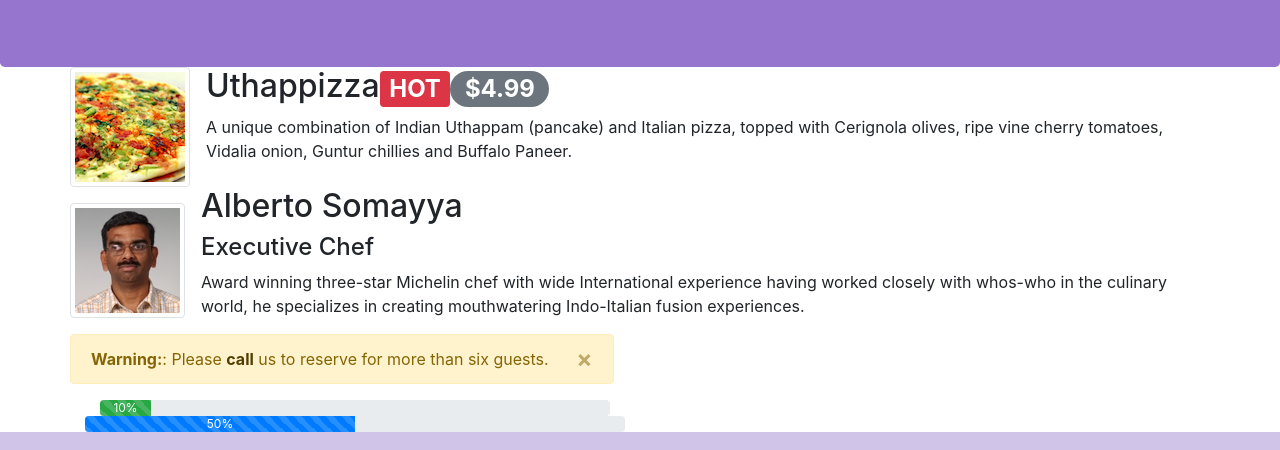
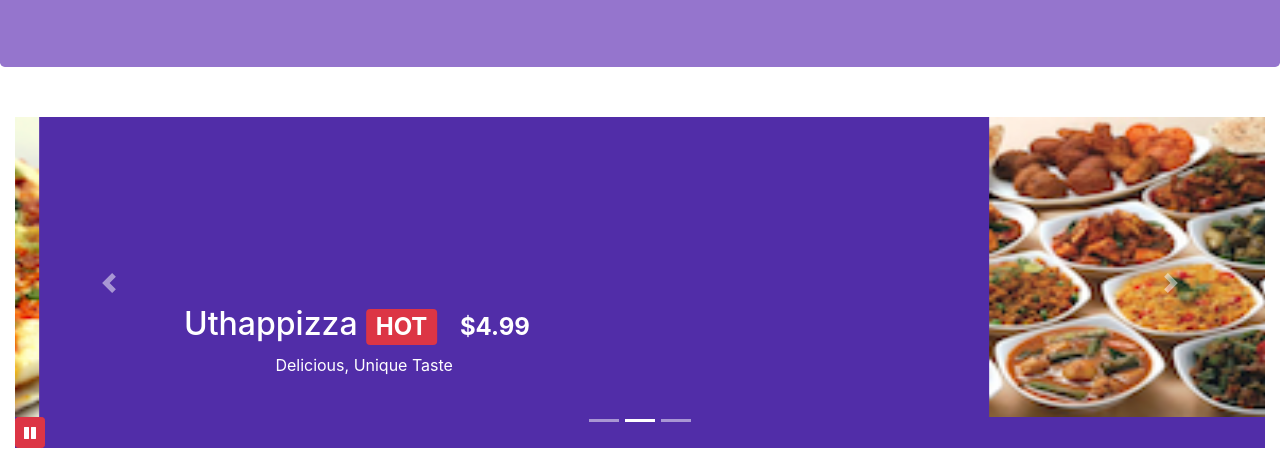
Before and after one commit to tammv/started_with_bootstrap_ex5, a website: page index.html in a window 1280 px wide. Shown: the part 310-760 px from the top of the page. Drawn offline with nearby package versions, Linux system fonts and the light colour scheme.

Commit message:
Carousel

```diff
--- a/index.html
+++ b/index.html
@@ -18,6 +18,7 @@
           <nav class="navbar navbar-dark navbar-expand-sm fixed-top">
             <div class="container">
               <a class="navbar-brand" href="#"><img src="img/logo.png" height="30" width="41" /></a>
+
               <ul class="navbar-nav mr-auto">
                 <li class="nav-item active">
                   <a class="nav-link" href="#"><span class="fa fa-home fa-lg"></span> Home</a>
@@ -29,7 +30,7 @@
                   <a class="nav-link" href="#"><span class="fa fa-list fa-lg"></span> Menu</a>
                 </li>
                 <li class="nav-item">
-                  <a class="nav-link" href="./contactus.html"><span class="fa fa-address-card fa-lg"></span> Contact</a>
+                  <a class="nav-link" href="/contactus.html"><span class="fa fa-address-card fa-lg"></span> Contact</a>
                 </li>
                 <li>
                   <span class="navbar-text">
@@ -39,9 +40,11 @@
               </ul>
             </div>
           </nav>
+
           <button class="navbar-toggler" type="button" data-toggle="collapse" data-target="#Navbar">
             <span class="navbar-toggler-icon"> = </span>
           </button>
+
           <div class="collapse navbar-collapse" id="Navbar">
             <ul class="navbar-nav mr-auto">
               <li class="nav-item active"><a class="nav-link" href="#">Home</a></li>
@@ -56,33 +59,118 @@
           <div class="col-12 col-sm align-self-center">
             <img src="img/logo.png" class="img-fluid" />
           </div>
+
           <div class="col-12 col-sm-6">
             <a
               role="button"
               class="btn btn-block nav-link btn-warning"
               data-toggle="tooltip"
               data-html="true"
-              title="Or Call us at  <br><strong>+852 12345678</strong>"
+              title="Or Call us at  <br> <strong> +852 12345678 </strong>"
               data-placement="bottom"
               href="#reserveform"
               >Reserve Table</a
             >
           </div>
+
           <div class="col-12 col-sm-6">...</div>
         </div>
       </div>
     </header>
     <!-- Section  -->
     <section>
+      <div class="row row-content">
+        <div class="col">
+          <div id="mycarousel" class="carousel slide" data-ride="carousel">
+            <div class="carousel-inner" role="listbox">
+              <div class="carousel-item active">
+                <img class="d-block img-fluid" src="img/uthappizza.png" alt="Uthappizza" />
+                <div class="carousel-caption d-none d-md-block">
+                  <h2>
+                    Uthappizza
+                    <span class="badge badge-danger">HOT</span>
+                    <span class="badge badge-pill badge-default">$4.99</span>
+                  </h2>
+                  Delicious, Unique Taste
+                </div>
+              </div>
+
+              <div class="carousel-item">
+                <img
+                  class="d-block img-fluid"
+                  src="img/buffet.png"
+                  alt="Uthappizza"
+                  style="width: 350px; height: 40px"
+                />
+                <div class="carousel-caption d-none d-md-block">
+                  <h2>
+                    Sausage Pizza
+                    <span class="badge badge-danger">HOT</span>
+                    <span class="badge badge-pill badge-default">$5.00</span>
+                  </h2>
+                  Delicious, Crispy
+                </div>
+              </div>
+
+              <div class="carousel-item">
+                <img
+                  class="d-block img-fluid"
+                  src="img/buffet.png"
+                  alt="Uthappizza"
+                  style="width: 350px; height: 40px"
+                />
+                <div class="carousel-caption d-none d-md-block">
+                  <h2>
+                    Vegetarian Pizza
+                    <span class="badge badge-danger">HOT</span>
+                    <span class="badge badge-pill badge-default">$4.50</span>
+                  </h2>
+                  For Vegetarians
+                </div>
+              </div>
+            </div>
+
+            <ol class="carousel-indicators">
+              <li data-target="#mycarousel" data-slide-to="0" class="active"></li>
+              <li data-target="#mycarousel" data-slide-to="1"></li>
+              <li data-target="#mycarousel" data-slide-to="2"></li>
+            </ol>
+
+            <a class="carousel-control-prev" href="#mycarousel" role="button" data-slide="prev">
+              <span class="carousel-control-prev-icon"></span>
+            </a>
+
+            <a class="carousel-control-next" href="#mycarousel" role="button" data-slide="next">
+              <span class="carousel-control-next-icon"></span>
+            </a>
+
+            <!-- <div class="btn-group" id="carouselButton">
+                      <button class="btn btn-danger btn-sm" id="carousel-pause">
+                          <span class="fa fa-pause"></span>
+                      </button>
+                      <button class="btn btn-danger btn-sm" id="carousel-play">
+                          <span class="fa fa-play"></span>
+                      </button>
+                  </div>    -->
+
+            <button class="btn btn-danger btn-sm" id="carouselButton">
+              <span id="carousel-button-icon" class="fa fa-pause"></span>
+            </button>
+          </div>
+        </div>
+      </div>
+
       <div class="container">
         <div class="row">
           <div class="media">
             <img class="d-flex mr-3 img-thumbnail align-self-center" src="img/uthappizza.png" alt="Uthappizza" />
             <div class="media-body">
               <h2 class="mt-0">
-                Uthappizza<span class="badge badge-danger">HOT</span
-                ><span class="badge badge-pill badge-secondary">$4.99</span>
+                Uthappizza
+                <span class="badge badge-danger">HOT</span>
+                <span class="badge badge-pill badge-secondary">$4.99</span>
               </h2>
+
               <p class="d-none d-sm-block">
                 A unique combination of Indian Uthappam (pancake) and Italian pizza, topped with Cerignola olives, ripe
                 vine cherry tomatoes, Vidalia onion, Guntur chillies and Buffalo Paneer.
@@ -104,6 +192,7 @@
             </div>
           </div>
         </div>
+
         <div class="row">
           <div class="alert alert-warning alert-dismissible" role="alert">
             <button type="button" class="close" data-dismiss="alert">
@@ -115,15 +204,13 @@
         </div>
         <div class="row">
           <div class="col-12 col-sm-7 col-md-6 order-sm-last">
-            <div class="col col-sm col-md order-sm-first">
-              <div class="progress">
-                <div class="progress-bar progress-bar-striped bg-success" role="progressbar" style="width: 10%">
-                  10%
-                </div>
-              </div>
+            <div class="progress">
+              <div class="progress-bar progress-bar-striped bg-danger" role="progressbar" style="width: 80%">80%</div>
             </div>
+          </div>
+          <div class="col col-sm col-md order-sm-first">
             <div class="progress">
-              <div class="progress-bar progress-bar-striped bg-primary" role="progressbar" style="width: 50%">50%</div>
+              <div class="progress-bar progress-bar-striped bg-success" role="progressbar" style="width: 20%">20%</div>
             </div>
           </div>
         </div>
--- a/style.css
+++ b/style.css
@@ -1,3 +1,24 @@
+body {
+  padding: 50px 0px 0px 0px;
+  z-index: 0;
+}
+
+.navbar-dark {
+  background-color: #512da8;
+}
+.carousel {
+  background: #512da8;
+}
+.carousel-item {
+  height: 300px;
+}
+.carousel-item img {
+  position: absolute;
+  top: 0;
+  left: 0;
+  min-height: 300px;
+}
+
 .tab-content {
   border-left: 1px solid #ddd;
   border-right: 1px solid #ddd;
@@ -35,12 +56,3 @@ address {
   margin: 0px;
   color: #0f0f0f;
 }
-
-body {
-  padding: 50px 0px 0px 0px;
-  z-index: 0;
-}
-
-.navbar-dark {
-  background-color: #512da8;
-}
```
